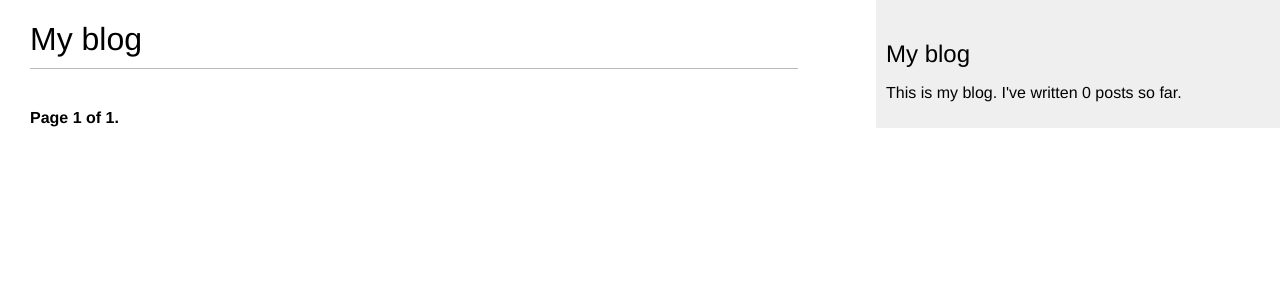
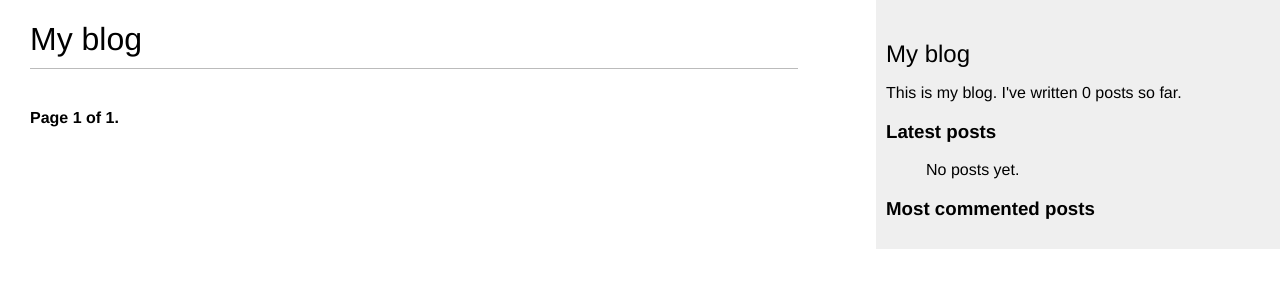
Before and after one commit to Kecbm/blog-application, a Django app: page /blog/ in a window 1280 px wide. Shown: the top 300 px of the page. Run offline with Django 3.2, Linux system fonts and the light colour scheme; data that the repository does not hold is empty.

Commit message:
:sparkles: most commented posts on the base.html

```diff
--- a/blog/templates/blog/base.html
+++ b/blog/templates/blog/base.html
@@ -17,6 +17,17 @@
                 This is my blog.
                 I've written {% total_posts %} posts so far.
             </p>
+            <h3>Latest posts</h3>
+            {% show_latest_posts 3 %}
+            <h3>Most commented posts</h3>
+            {% get_most_commented_posts as most_commented_posts %}
+            <ul>
+                {% for post in most_commented_posts %}
+                    <li>
+                        <a href="{{ post.get_absolute_url }}">{{ post.title }}</a>
+                    </li>
+                {% endfor %}
+            </ul>
         </div>
     </body>
 </html>
```
